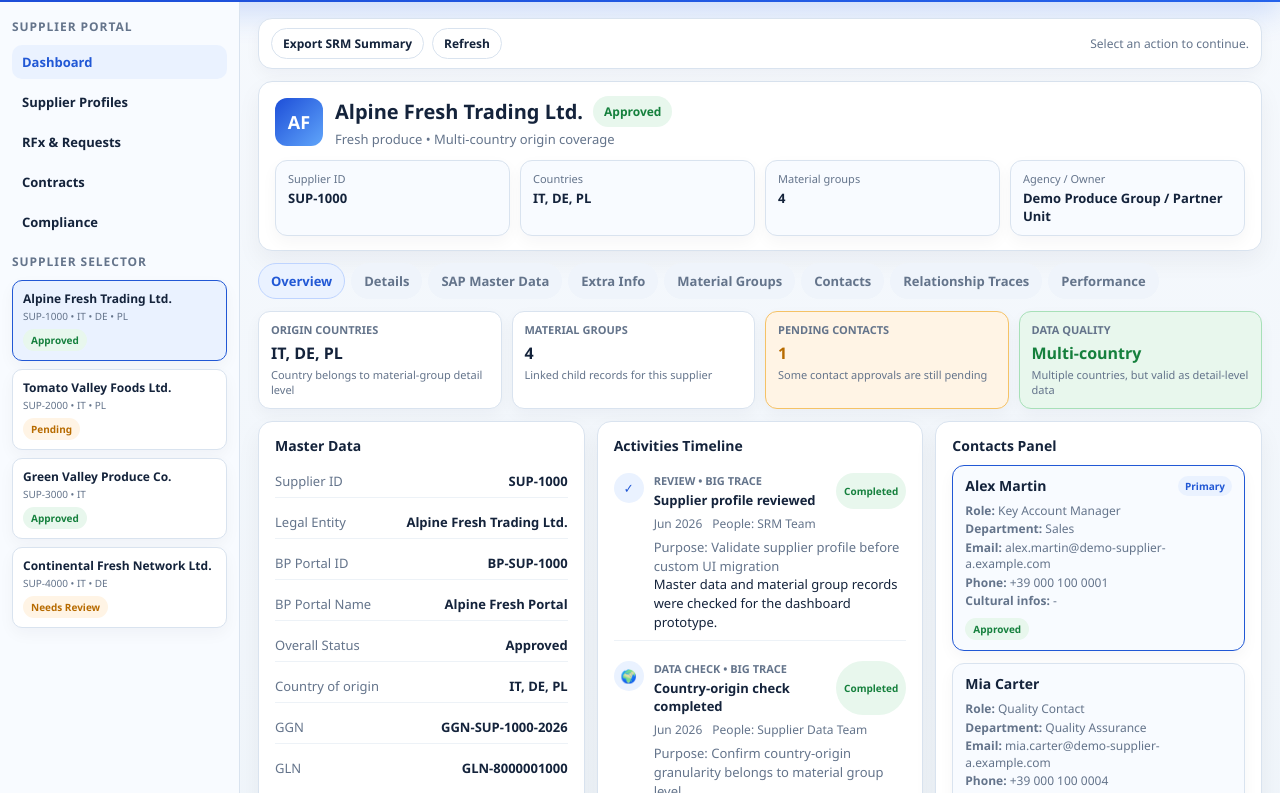
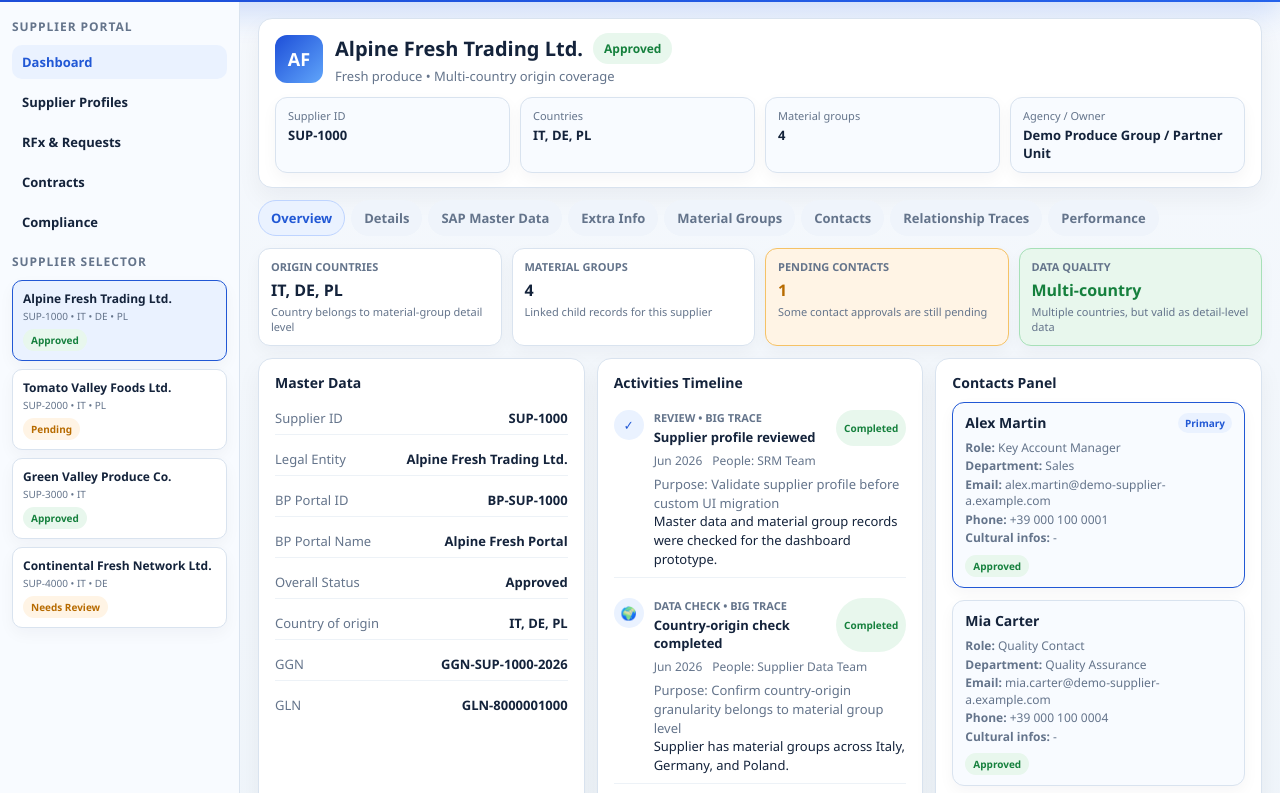
Before and after one commit to KhaleesiOfCode/SRM-Dashboard, a plain HTML site: page index.html in a window 1280 px wide. Shown: the part 56-849 px from the top of the page. Drawn offline with nearby package versions, Linux system fonts and the light colour scheme.

Commit message:
Removed the section below header

```diff
--- a/index.html
+++ b/index.html
@@ -49,7 +49,7 @@
         </aside>
 
         <main class="content-area">
-          <section class="supplier-commandbar" aria-label="Supplier command bar">
+          <!-- <section class="supplier-commandbar" aria-label="Supplier command bar">
             <div class="command-actions">
               <!-- <button class="command-button primary" type="button" data-command="edit-supplier">
                 Edit Supplier
@@ -63,7 +63,7 @@
                 Add Activity
               </button> -->
 
-              <button class="command-button" type="button" data-command="export-summary">
+              <!-- <button class="command-button" type="button" data-command="export-summary">
                 Export SRM Summary
               </button>
 
@@ -75,7 +75,7 @@
             <div id="commandFeedback" class="command-feedback">
               Select an action to continue.
             </div>
-          </section>
+          </section> -->
 
           <section class="profile-card">
             <div class="profile-heading">
```
